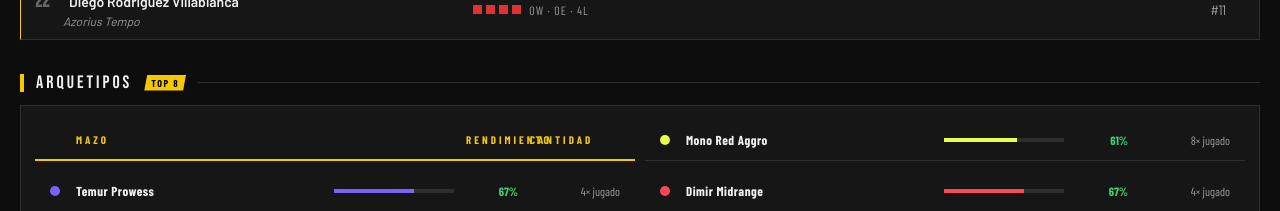
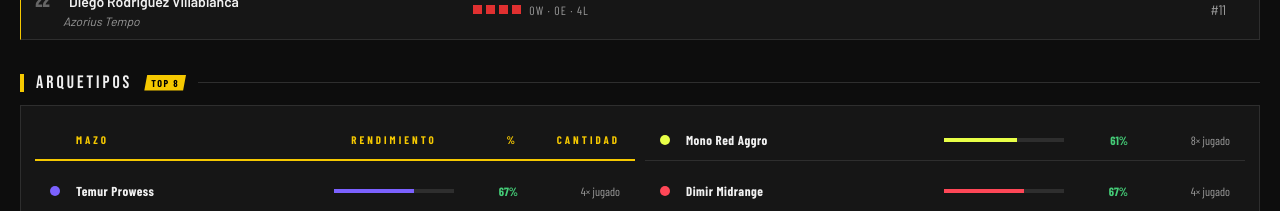
Before and after one commit to Mackelf/MTG-Todo-Freak, a plain HTML site: page index.html in a window 1280 px wide. Shown: the part 3280-3491 px from the top of the page. Drawn offline with nearby package versions, Linux system fonts and the light colour scheme; a web font is replaced by a local one.

Commit message:
cambia posicion de encabezados de Arquetipos

```diff
--- a/index.html
+++ b/index.html
@@ -1493,13 +1493,13 @@ const archs = Object.values(byArch).sort((a, b) => b.count - a.count);
 
         const archColors = ["#e8ff47", "#7b61ff", "#ff4757", "#3ddc84", "#ffb830", "#38b2ff", "#ff6b9d", "#a78bfa", "#ff9f43", "#00d2d3"];
         const archGrid = getRequiredEl("archetypeGrid");
-        archGrid.innerHTML = `
+archGrid.innerHTML = `
   <div class="arch-row arch-header">
     <div></div>
     <div>Mazo</div>
-    <div></div>
-    <div>Rendimiento</div>
-    <div>Cantidad</div>
+    <div style="text-align:center">Rendimiento</div>
+    <div style="text-align:right">%</div>
+    <div style="text-align:right">Cantidad</div>
   </div>
 `;
         archs.forEach((a, i) => {
```
